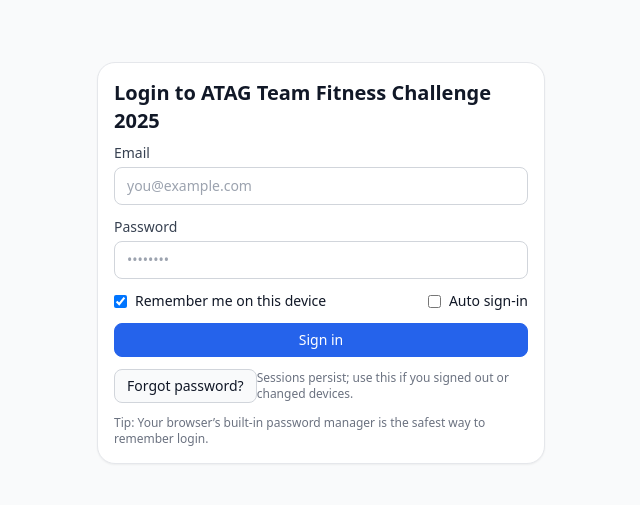
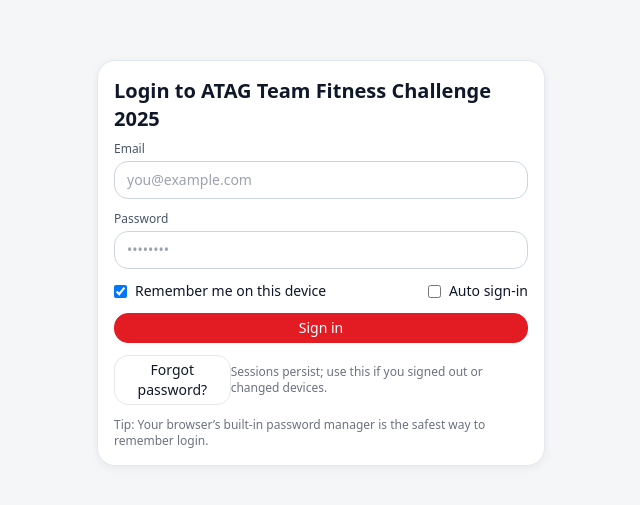
Before and after one commit to zhiluke001-ux/team-fitness, a Next.js app: page /login in a window 1280 px wide. Shown: the part 137-642 px from the top of the page, without its empty margins (319-959 px from the left). Built offline with nearby package versions, Linux system fonts and the light colour scheme; no server answers.

Commit message:
Update globals.css

```diff
--- a/styles/globals.css
+++ b/styles/globals.css
@@ -2,43 +2,62 @@
 @tailwind components;
 @tailwind utilities;
 
-/* ---- App component styles ---- */
-
-body {
-  @apply bg-gray-50 text-gray-900;
+/* ----- ATAG minimal design system ----- */
+@layer base {
+  html, body, #__next { height: 100%; }
+  body { @apply bg-brand-gray text-slate-900; }
 }
 
-.card {
-  @apply rounded-2xl border border-gray-200 bg-white p-4 shadow-sm;
+@layer components {
+  .container-app { @apply mx-auto max-w-6xl px-3 sm:px-4 lg:px-6; }
+
+  .card {
+    @apply rounded-2xl border border-slate-200 bg-white p-4 shadow-soft;
+  }
+  .section { @apply card mb-6; }
+
+  .btn {
+    @apply inline-flex items-center justify-center rounded-xl border px-3 py-2 text-sm font-medium transition;
+  }
+  .btn-primary {
+    @apply border-brand-red bg-brand-red text-white hover:brightness-95 active:brightness-90 focus:outline-none focus:ring-2 focus:ring-brand-red/30;
+  }
+  .btn-ghost {
+    @apply border-slate-300 bg-white text-slate-800 hover:bg-slate-50;
+  }
+  .btn-compact { @apply px-2 py-1 text-sm; }
+
+  .input {
+    @apply w-full rounded-xl border border-slate-300 bg-white px-3 py-2 text-sm outline-none focus:border-brand-red focus:ring-2 focus:ring-brand-red/20;
+  }
+  .label { @apply mb-1 block text-xs font-medium text-slate-600; }
+
+  .badge {
+    @apply inline-flex items-center rounded-full border border-slate-200 bg-slate-50 px-2 py-0.5 text-xs font-medium text-slate-700;
+  }
+  .badge-yes { @apply border-green-200 bg-green-50 text-green-700; }
+
+  .stat {
+    @apply card p-3 sm:p-4;
+  }
+  .stat-label { @apply text-[11px] font-medium uppercase tracking-wide text-slate-500; }
+  .stat-value { @apply text-xl font-semibold sm:text-2xl; }
+
+  /* table styles */
+  .table-wrap { @apply overflow-x-auto -mx-1 sm:mx-0; }
+  .table { @apply min-w-full text-[13px] sm:text-sm; }
+  .th { @apply py-2 pr-4 text-left text-slate-600; }
+  .td { @apply py-2 pr-4; }
+
+  /* Header bar */
+  .topbar {
+    @apply w-full bg-brand-black text-white;
+    background: linear-gradient(180deg, #111111 0%, #1a1a1a 100%);
+  }
 }
 
-.input {
-  @apply w-full rounded-lg border border-gray-300 bg-white px-3 py-2 text-sm
-         focus:outline-none focus:ring-2 focus:ring-blue-500;
+/* tiny helpers */
+@layer utilities {
+  .grid-1-2-4 { @apply grid grid-cols-1 sm:grid-cols-2 xl:grid-cols-4 gap-3 sm:gap-4; }
+  .grid-1-2   { @apply grid grid-cols-1 sm:grid-cols-2 gap-4; }
 }
-
-.label {
-  @apply block text-sm font-medium text-gray-700 mb-1;
-}
-
-.btn {
-  @apply inline-flex items-center justify-center rounded-lg px-4 py-2 text-sm font-medium
-         border border-gray-300 bg-gray-50 hover:bg-gray-100
-         active:scale-[.99] transition whitespace-nowrap;
-}
-
-.btn-primary {
-  @apply bg-blue-600 text-white border-blue-600 hover:bg-blue-700 hover:border-blue-700;
-}
-
-/* Compact button variant to prevent wrapping (e.g., Sign out) */
-.btn-compact {
-  @apply px-3 py-1.5 text-sm whitespace-nowrap;
-}
-
-.badge {
-  @apply inline-flex items-center rounded-full px-2.5 py-1 text-xs font-medium bg-gray-100 text-gray-700;
-}
-
-.badge-yes { @apply bg-green-100 text-green-700; }
-.badge-no  { @apply bg-gray-200 text-gray-600; }
```
